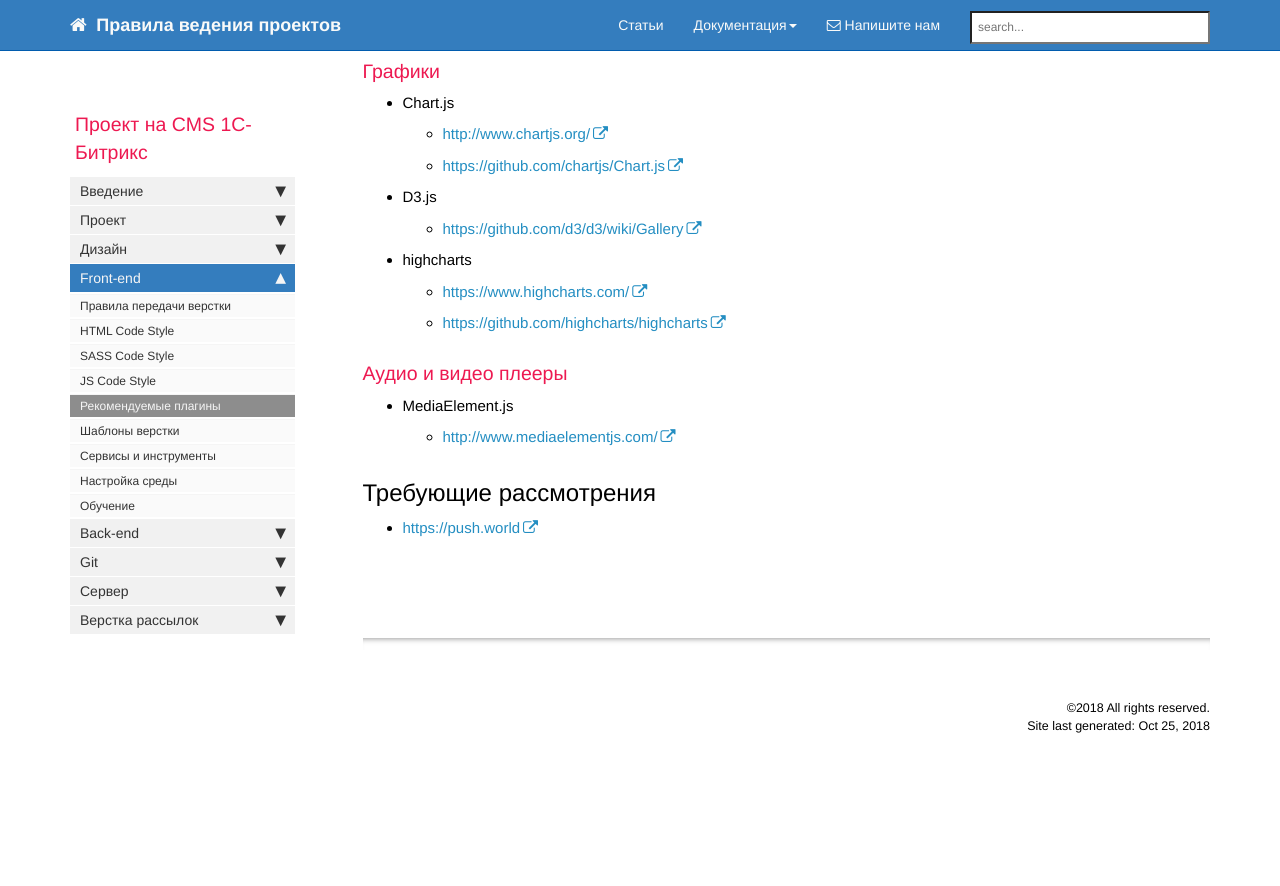
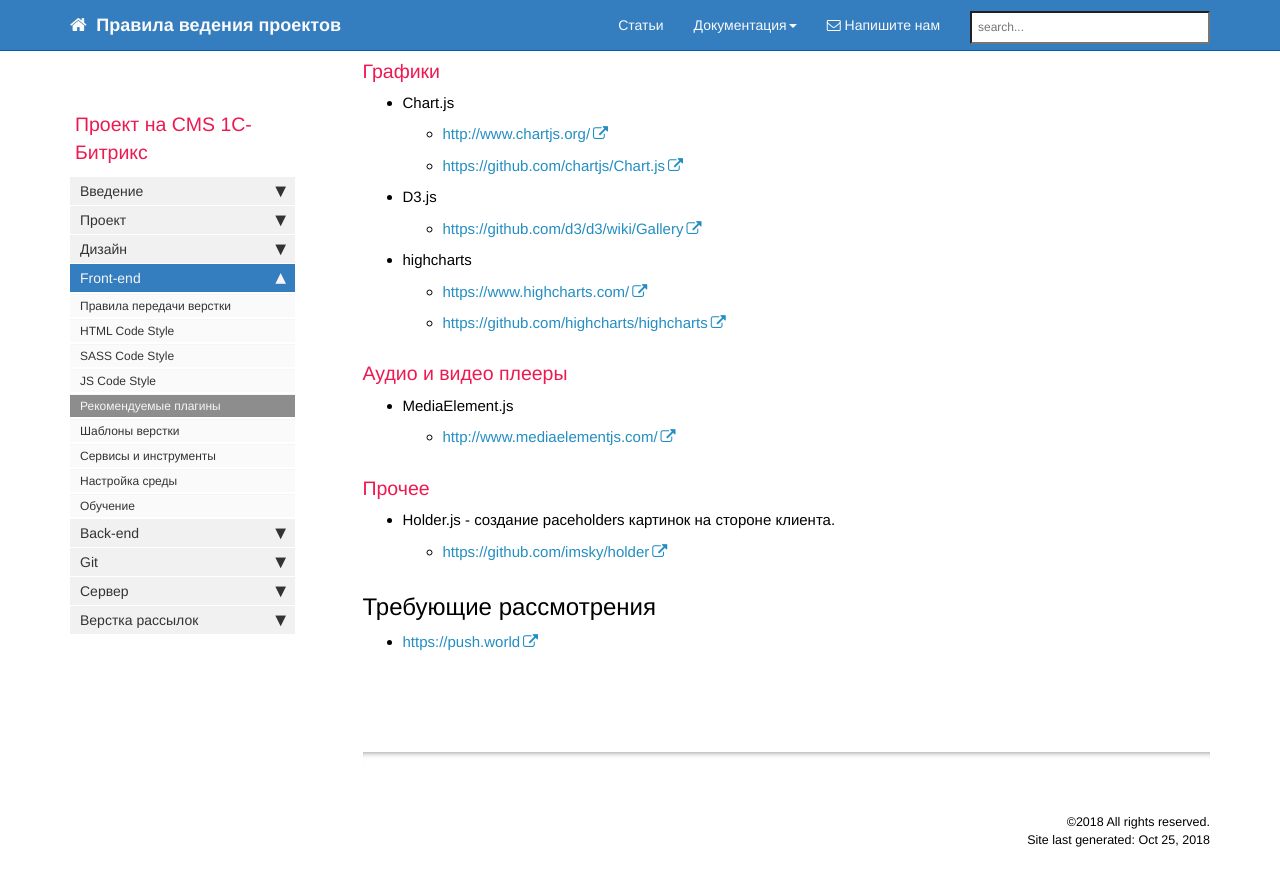
Before and after one commit to gdecider/gdecider.github.io, a Jekyll site: the page built from pages/bx/bx_front-recomend-plugins.md, in a window 1280 px wide and 900 px high, scrolled down 9295 px. Shown: the top 886 px of the window. Built offline with Jekyll 4.4.1, drawn with Linux system fonts in a browser that asks for light colours; nearby versions of some CDN libraries; comment, search, counter and statistics services are not loaded; before the commit the page ends 10081 px from its top, so only the background shows below that.

Commit message:
Update bx_front-recomend-plugins.md

```diff
--- a/pages/bx/bx_front-recomend-plugins.md
+++ b/pages/bx/bx_front-recomend-plugins.md
@@ -536,6 +536,12 @@ toc: false
 
   * [http://www.mediaelementjs.com/](http://www.mediaelementjs.com/)
 
+### Прочее
+
+* Holder.js - создание paceholders картинок на стороне клиента.
+
+  * [https://github.com/imsky/holder](https://github.com/imsky/holder)
+
 ## Требующие рассмотрения
 
 * [https://push.world](https://push.world)
```
